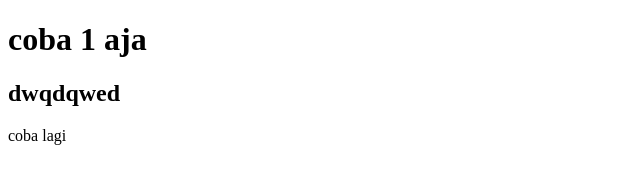
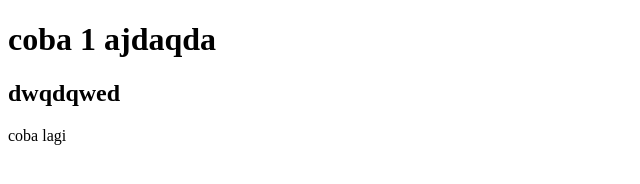
Before and after one commit to mfs34/WebDevCollaborationProject, a plain HTML site: page index.html in a window 1280 px wide. Shown: the whole page, without its empty margins (0-640 px from the left). Drawn offline with Linux system fonts and the light colour scheme.

Commit message:
Update index.html

```diff
--- a/index.html
+++ b/index.html
@@ -6,7 +6,7 @@
     <title>Test</title>
   </head>
   <body>
-    <h1>coba 1 aja</h1>
+    <h1>coba 1 ajdaqda</h1>
     <h2>dwqdqwed</h2>
     <p>coba lagi</p>
   </body>
```
